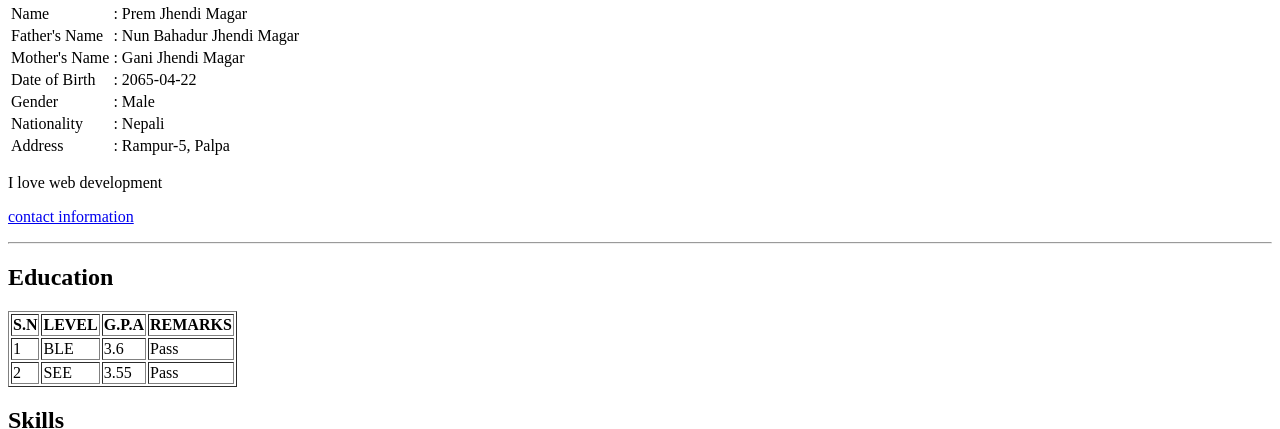
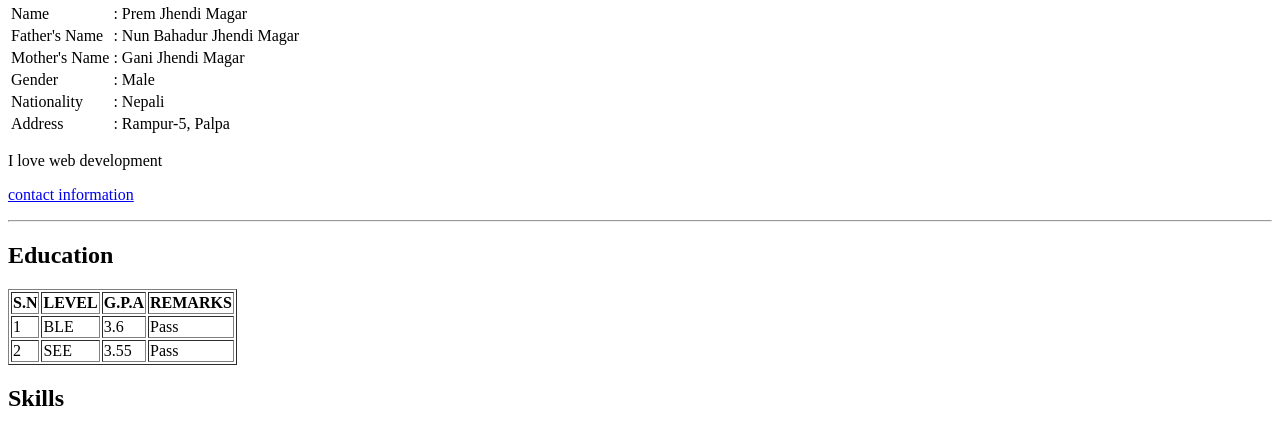
Before and after one commit to premmgr2064/My-resume, a plain HTML site: page index.html in a window 1280 px wide. Shown: the part 300-729 px from the top of the page. Drawn offline with Linux system fonts and the light colour scheme.

Commit message:
Fix HTML formatting and structure

```diff
--- a/index.html
+++ b/index.html
@@ -14,7 +14,6 @@
    <tr><td class="label">Name</td><td>: Prem Jhendi Magar</td></tr>
         <tr><td class="label">Father's Name</td><td>: Nun Bahadur Jhendi Magar</td></tr>
         <tr><td class="label">Mother's Name</td><td>: Gani Jhendi Magar</td></tr>
-        <tr><td class="label">Date of Birth</td><td>: 2065-04-22</td></tr>
         <tr><td class="label">Gender</td><td>: Male</td></tr>
         <tr><td class="label">Nationality</td><td>: Nepali</td></tr>
         <tr><td class="label">Address</td><td>: Rampur-5, Palpa</td></tr>
```
